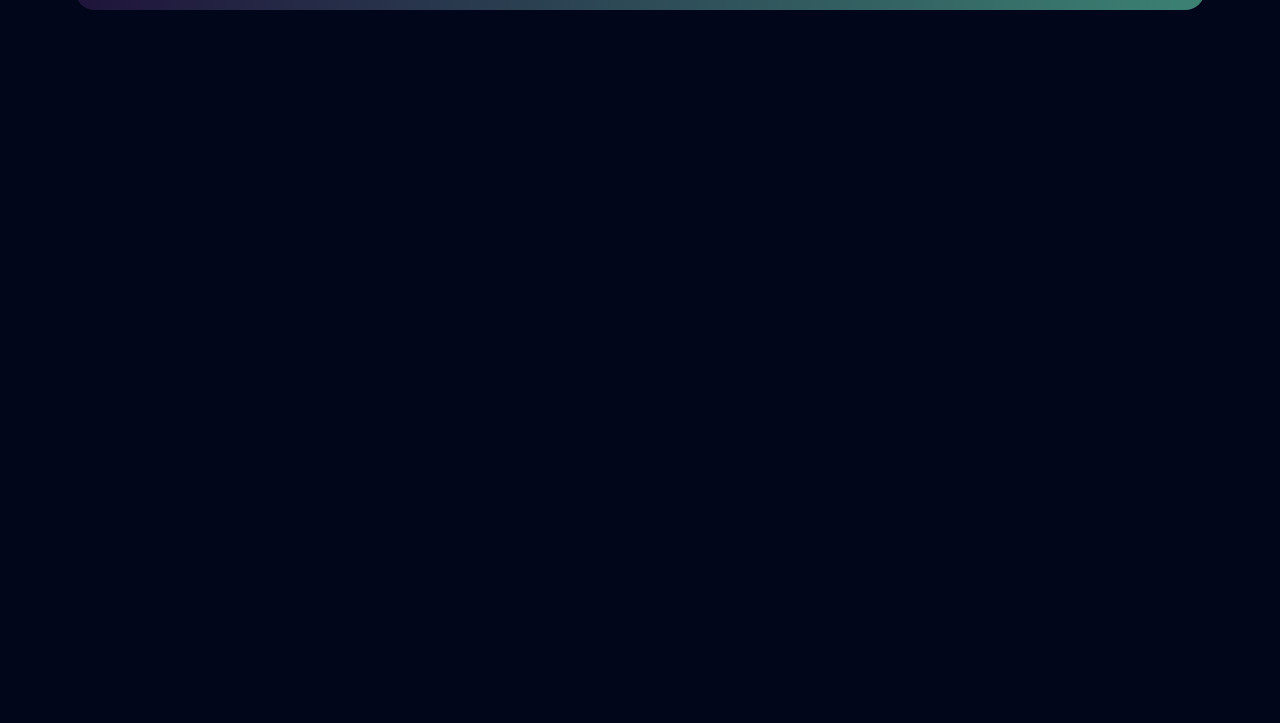
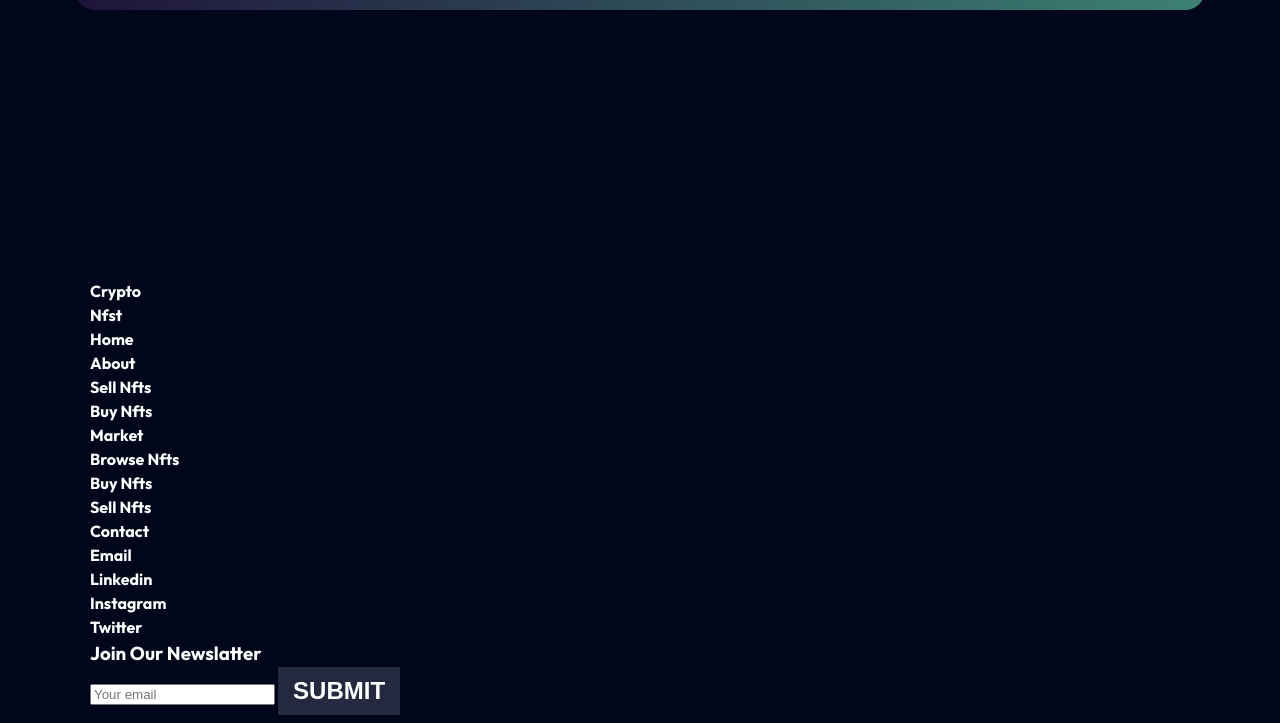
Before and after one commit to elmiramm/7_cripto, a website: page src/index.html in a window 1280 px wide. Shown: the part 4297-5020 px from the top of the page. Before the commit the page ends 4576 px from the top, so only its background shows below. Drawn offline with nearby package versions, Linux system fonts and the light colour scheme; files that its build step writes are made by us from their sources; files whose address does not match are found by name; a web font is replaced by a local one.

Commit message:
footer.html

```diff
--- a/src/html/footer.html
+++ b/src/html/footer.html
@@ -1,2 +1,34 @@
-<footer>
+<footer class="footer">
+	<div class="container">
+		<div class="footer__logo">Crypto</div>
+		<nav class="footer__nav">
+			<ul>
+				<li class="subtitle"><a href="#">Nfst</a></li>
+				<li><a href="#">Home</a></li>
+				<li><a href="#">About</a></li>
+				<li><a href="#">Sell Nfts</a></li>
+				<li><a href="#">Buy Nfts</a></li>
+			</ul>
+			<ul>
+				<li class="subtitle"><a href="#">Market</a></li>
+				<li><a href="#">Browse Nfts</a></li>
+				<li><a href="#">Buy Nfts</a></li>
+				<li><a href="#">Sell Nfts</a></li>
+			</ul>
+			<ul>
+				<li class="subtitle"><a href="#">Contact</a></li>
+				<li><a href="#">Email</a></li>
+				<li><a href="#">Linkedin</a></li>
+				<li><a href="#">Instagram</a></li>
+				<li><a href="#">Twitter</a></li>
+			</ul>
+		</nav>
+		<div class="subscribe">
+			<h3 class="substitle">Join Our Newslatter</h3>
+			<form action="#" class="subscribe__form">
+				<input autocomplete="off" type="text" name="form[]" data-value="" class="input" placeholder="Your email">
+				<button type="submit" class="subscribe__button btn">Submit</button>
+			</form>
+		</div>
+	</div>
 </footer>
--- a/version.json
+++ b/version.json
@@ -1,3 +1,3 @@
 {
-    "main": "20230129142237"
+    "main": "20230129150856"
 }
```
Also changed, not shown: src/index.html (+0 -2 lines), dist/index.html.
